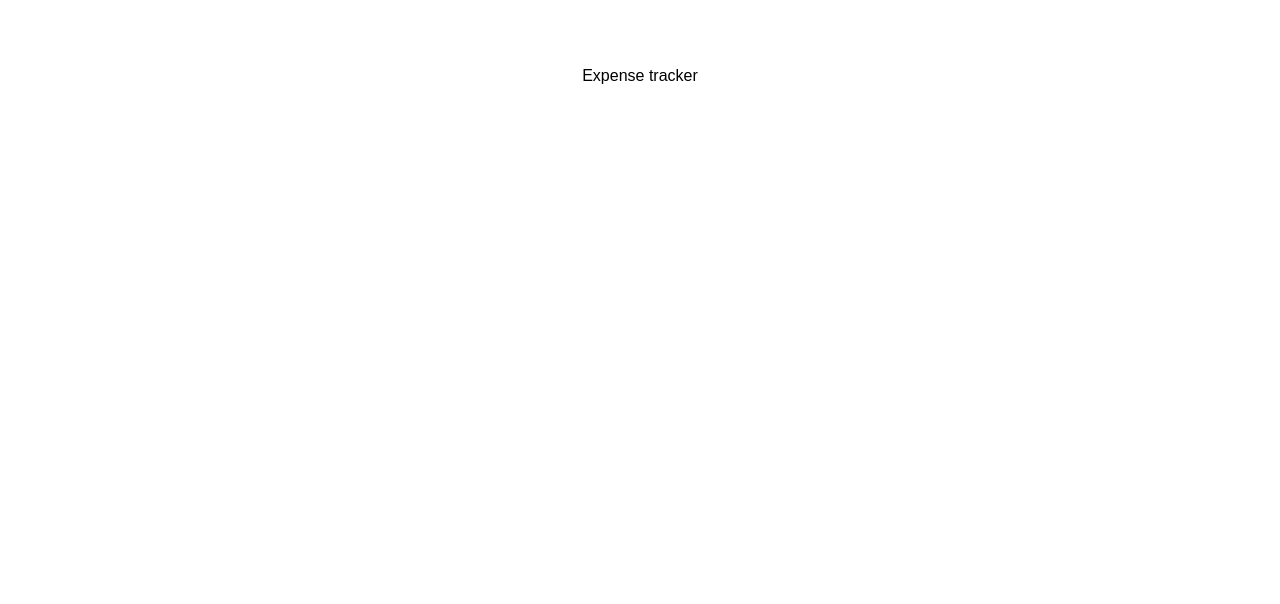
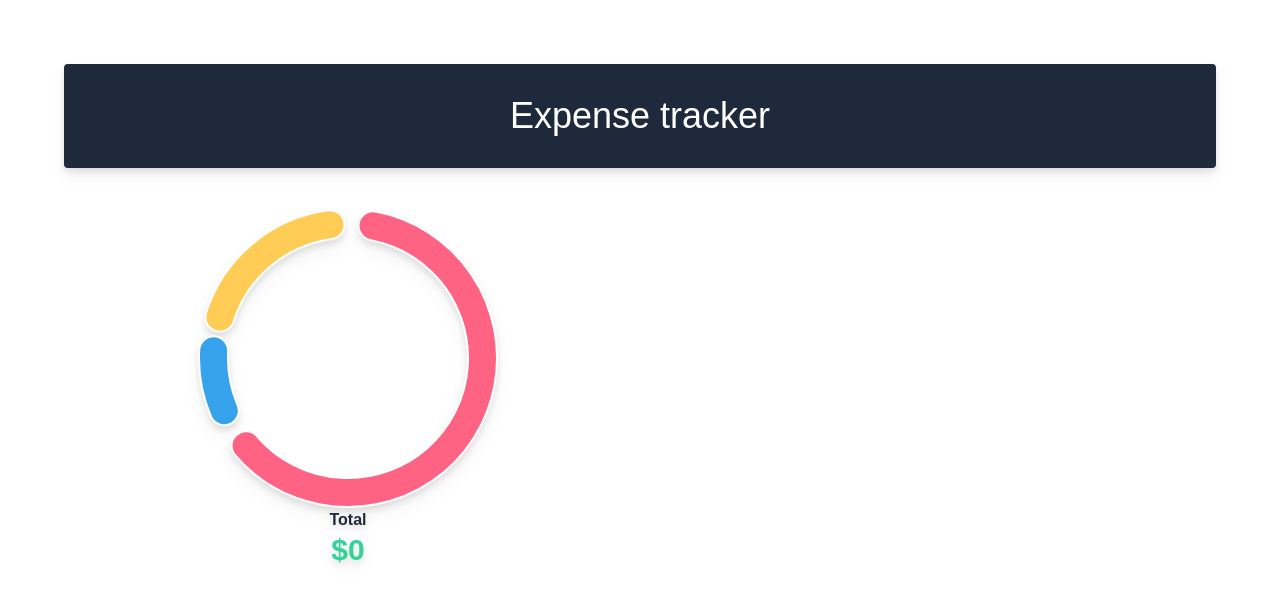
Before and after one commit to devil1329/Expense-Tracker, a React (Create React App) app in the folder client/: page / in a window 1280 px wide. Shown: the top 604 px of the page. Built offline with nearby package versions, Linux system fonts and the light colour scheme.

Commit message:
Graph component

```diff
--- a/client/package.json
+++ b/client/package.json
@@ -6,7 +6,9 @@
     "@testing-library/jest-dom": "^5.16.5",
     "@testing-library/react": "^13.3.0",
     "@testing-library/user-event": "^13.5.0",
+    "chart.js": "^3.9.1",
     "react": "^18.2.0",
+    "react-chartjs-2": "^4.3.1",
     "react-dom": "^18.2.0",
     "react-scripts": "5.0.1",
     "web-vitals": "^2.1.4"
--- a/client/src/App.css
+++ b/client/src/App.css
@@ -27,3 +27,12 @@
 .bg-purple{
   background-color: var(--color-purple);
 }
+
+.chart.title{
+  position: absolute;
+  left: 0;
+  right: 0;
+  top: 40%;
+  margin-left: auto;
+  margin-right: auto;
+}
--- a/client/src/App.js
+++ b/client/src/App.js
@@ -1,9 +1,20 @@
 import './App.css';
+import Graph from './components/Graph';
 
 function App() {
   return (
     <div className="App">
-      <h1>Expense tracker</h1>
+      <div className="container mx-auto max-w-6xl text-center drop-shadow-lg text-gray-800">
+        <h1 className="text-4xl py-8 mb-10 bg-slate-800 text-white rounded">Expense tracker</h1>
+
+        {/* grid columns */}
+        <div className="grid md:grid-cols-2 gap-4">
+          {/* graph chart */}
+          <Graph/>
+
+          {/* form */}
+        </div>
+      </div>
     </div>
   );
 }
--- /dev/null
+++ b/client/src/components/Graph.js
@@ -0,0 +1,39 @@
+import React from 'react';
+import { Doughnut } from 'react-chartjs-2';
+import { Chart, ArcElement } from 'chart.js';
+
+Chart.register(ArcElement);
+
+const config = {
+    data:{
+        datasets: [{
+            data: [300,50,100],
+            backgroundColor : [ 'rgb(255,99,132)', 'rgb(54,162,235)', 'rgb(255,205,86)'],
+            hoverOffset:4,
+            borderRadius: 30,
+            spacing:10
+        }]
+    },
+    options:{
+        cutout:115
+    }
+}
+
+export default function Graph(){
+    return(
+        <div className='flex justify-content max-w-xs mx-auto'>
+            <div className='item'>
+                <div className='chart relative'>
+                    <Doughnut {...config}></Doughnut>
+                    <h3 className='mb-4 font-bold title'>Total
+                        <span className='block text-3xl text-emerald-400'>${0}</span>
+                    </h3>
+                </div>
+
+                <div className='flex flex-col py-10 gap-4'>
+                    {/* labels */}
+                </div>
+            </div>
+        </div>
+    )
+}
```
Also changed, not shown: 1 other file (tests, documents, lock files or other folders).
